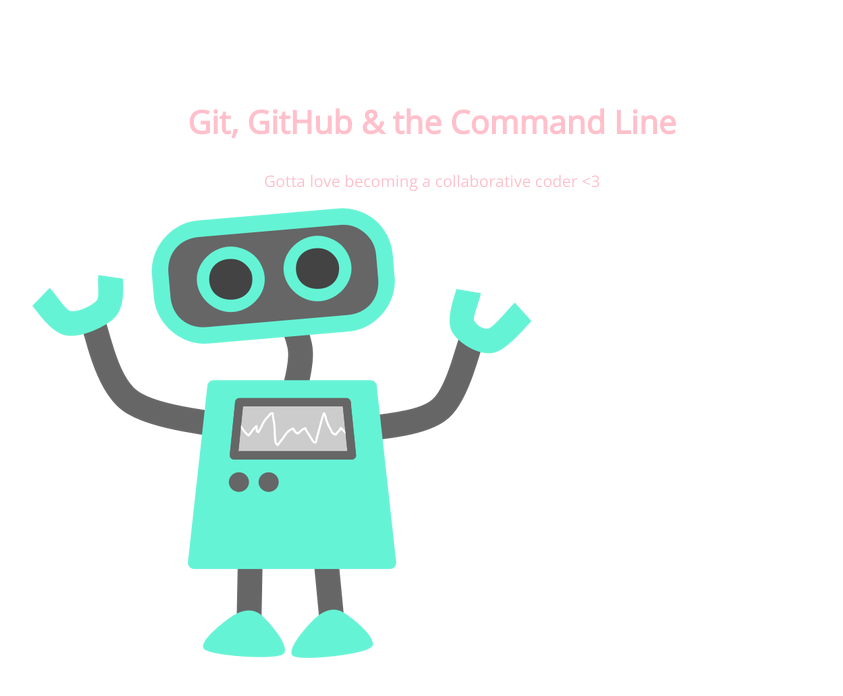
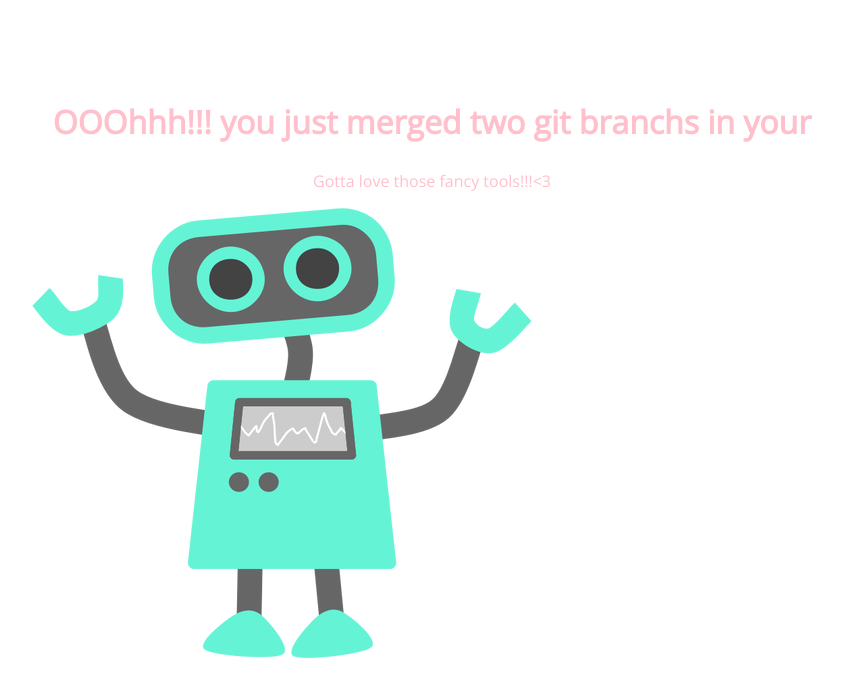
Before and after one commit to juTelles/105-project, a plain HTML site: page index.html in a window 1280 px wide. Shown: the whole page, without its empty margins (208-1051 px from the left). Drawn offline with nearby package versions, Linux system fonts and the light colour scheme.

Commit message:
h1 and p text content change

```diff
--- a/index.html
+++ b/index.html
@@ -8,8 +8,8 @@
 </head>
 <body>
 	<section>
-		<h1>Git, GitHub & the Command Line</h1>
-		<p>Gotta love becoming a collaborative coder <3</p>
+		<h1>OOOhhh!!! you just merged two git branchs in your</h1>
+		<p>Gotta love those fancy tools!!!<3</p>
 		<img src="img/happy-blue-robot.png">
 	</section>
 </body>
```
